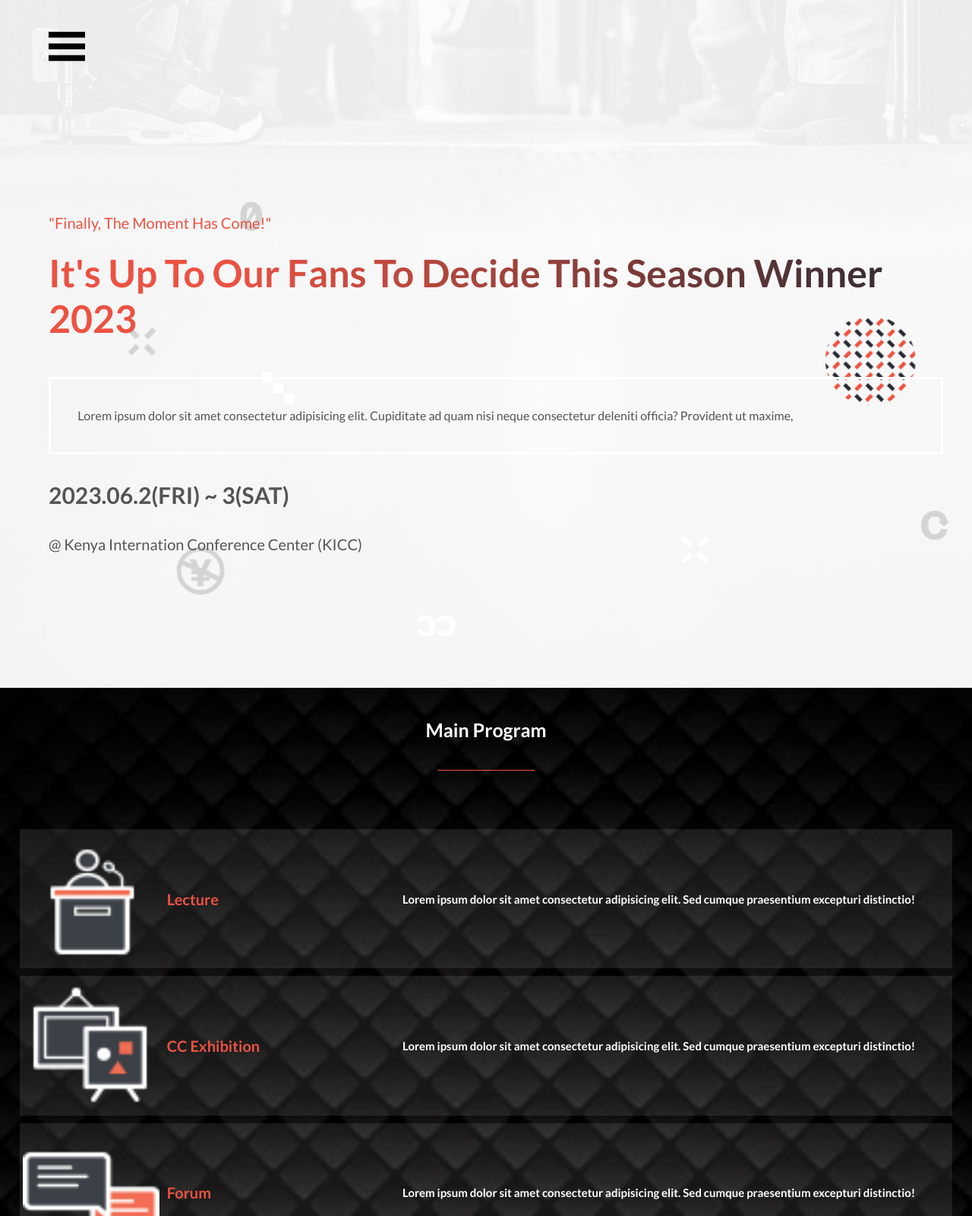
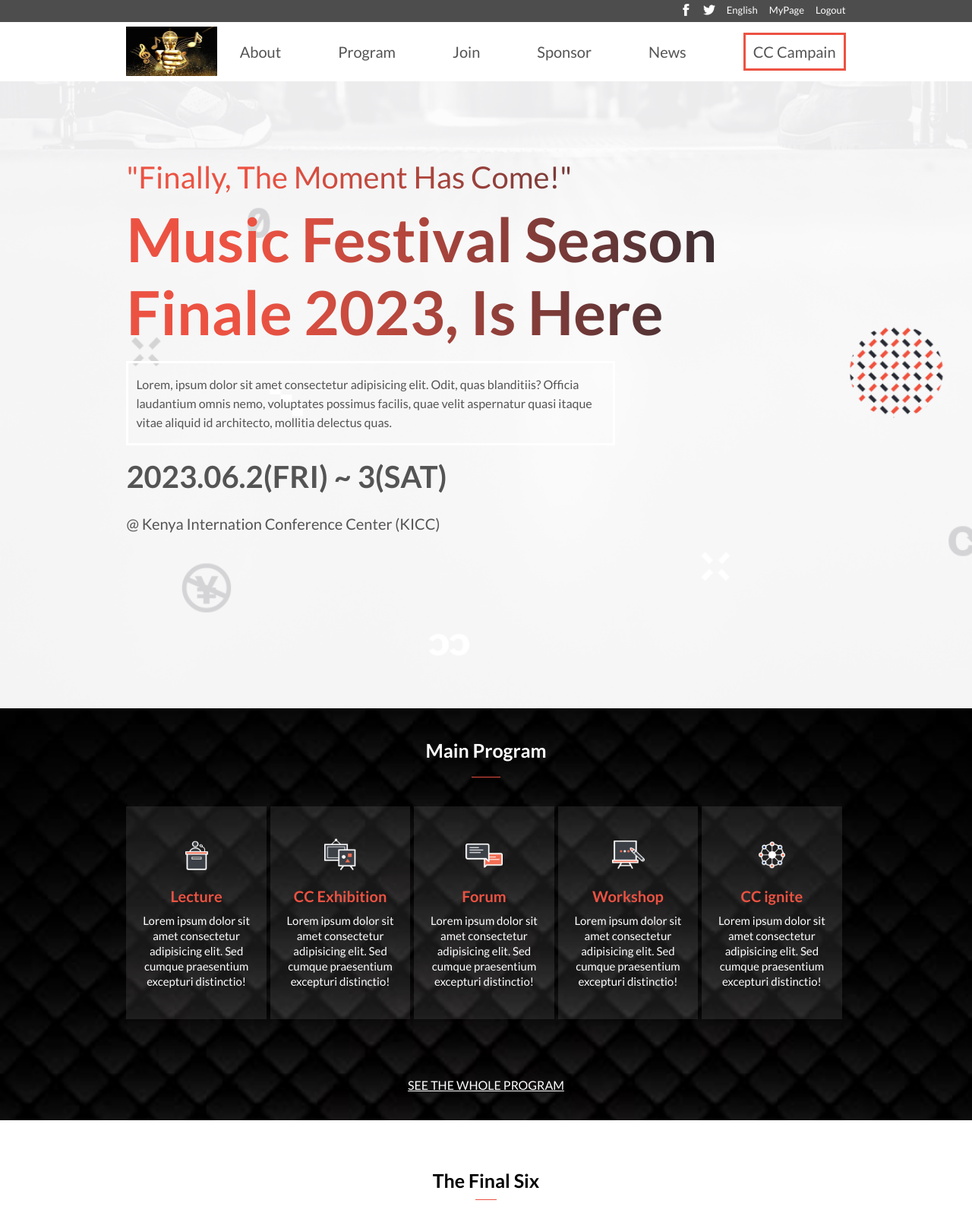
Before and after one commit to migo1/capstone-1, a website: page index.html in a window 1280 px wide. Shown: the top 1600 px of the page at 76% size. Drawn offline with Linux system fonts and the light colour scheme.

Commit message:
add-style-index-desktop

```diff
--- a/index.html
+++ b/index.html
@@ -13,17 +13,18 @@
       <nav class="top-nav">
         <ul class="top-list">
           <li class="top-item">
-            <img src="./images/facebook-1.png" alt="" class="nav-image" />
+            <img src="./images/icons/fb.png" alt="" class="nav-image" />
           </li>
           <li class="top-item">
-            <img src="./images/twitter.png" alt="" class="nav-image" />
+            <img src="./images/icons/twitter.png" alt="" class="nav-image" />
           </li>
           <li class="top-item">English</li>
           <li class="top-item">MyPage</li>
-          <li class="top-item">Logout</li>
+          <li class="top-item l-margin">Logout</li>
         </ul>
       </nav>
       <nav class="bottom-nav">
+        <div class="container">
           <img src="./images/sing.png" alt="" class="b-nav-image" />
           <ul class="b-list">
             <li class="b-item">About</li>
@@ -31,18 +32,23 @@
             <li class="b-item">Join</li>
             <li class="b-item">Sponsor</li>
             <li class="b-item">News</li>
+            <div class="border-item">
               <li class="b-item last">CC Campain</li>
+            </div>
           </ul>
+        </div>
       </nav>
       <!-- hero section -->
       <section class="hero">
         <h3 class="intro">"Finally, The Moment Has Come!"</h3>
         <h1 class="main-heading">
-          It's Up To Our Fans To Decide This Season Winner 2023
+          Music Festival Season Finale 2023, Is Here
         </h1>
         <p class="description">
-          Lorem ipsum dolor sit amet consectetur adipisicing elit. Cupiditate ad
-          quam nisi neque consectetur deleniti officia? Provident ut maxime,
+          Lorem, ipsum dolor sit amet consectetur adipisicing elit. Odit, quas
+          blanditiis? Officia laudantium omnis nemo, voluptates possimus
+          facilis, quae velit aspernatur quasi itaque vitae aliquid id
+          architecto, mollitia delectus quas.
         </p>
         <p class="date">2023.06.2(FRI) ~ 3(SAT)</p>
         <p class="location">@ Kenya Internation Conference Center (KICC)</p>
@@ -98,6 +104,9 @@
       <div class="link-container">
         <p>Join The Biggest Festival</p>
       </div>
+      <div class="see-programs">
+        <a href="#">See the whole program</a>
+      </div>
     </section>
 
     <!-- contestants -->
@@ -113,7 +122,7 @@
           <div class="finalist-detail">
             <h4 class="name">Yule msee</h4>
             <p class="specalty">some red italic stuff here sdfsda dsvsfdbv</p>
-            <hr class="detail-line"/>
+            <hr class="detail-line" />
             <p class="about-finalist">
               Lorem ipsum dolor sit amet iure tempore quasi et possimus aliquid.
             </p>
@@ -127,7 +136,7 @@
           <div class="finalist-detail">
             <h4 class="name">Yule msee</h4>
             <p class="specalty">some red italic stuff here</p>
-            <hr class="detail-line"/>
+            <hr class="detail-line" />
             <p class="about-finalist">
               Lorem ipsum dolor sit amet iure tempore quasi et possimus aliquid.
             </p>
@@ -141,7 +150,7 @@
           <div class="finalist-detail">
             <h4 class="name">Yule msee</h4>
             <p class="specalty">some red italic stuff here</p>
-            <hr class="detail-line"/>
+            <hr class="detail-line" />
             <p class="about-finalist">
               Lorem ipsum dolor sit amet iure tempore quasi et possimus aliquid.
             </p>
@@ -155,7 +164,7 @@
           <div class="finalist-detail">
             <h4 class="name">Yule msee</h4>
             <p class="specalty">some red italic stuff here</p>
-            <hr class="detail-line"/>
+            <hr class="detail-line" />
             <p class="about-finalist">
               Lorem ipsum dolor sit amet iure tempore quasi et possimus aliquid.
             </p>
@@ -169,7 +178,7 @@
           <div class="finalist-detail">
             <h4 class="name">Yule msee</h4>
             <p class="specalty">some red italic stuff here</p>
-            <hr class="detail-line"/>
+            <hr class="detail-line" />
             <p class="about-finalist">
               Lorem ipsum dolor sit amet iure tempore quasi et possimus aliquid.
             </p>
@@ -183,28 +192,37 @@
           <div class="finalist-detail">
             <h4 class="name">Yule msee</h4>
             <p class="specalty">some red italic stuff here</p>
-            <hr class="detail-line"/>
+            <hr class="detail-line" />
             <p class="about-finalist">
               Lorem ipsum dolor sit amet iure tempore quasi et possimus aliquid.
             </p>
           </div>
         </li>
       </ul>
-      <button class="finalist-button">MORE <span><img src="./images/down-arrow.png" alt="" class="down-image"></span></button>
+      <button class="finalist-button">
+        MORE
+        <span
+          ><img src="./images/down-arrow.png" alt="" class="down-image"
+        /></span>
+      </button>
     </section>
 
     <!-- partners -->
     <section class="partners">
-      <img src="" alt="" class="partner" />
-      <img src="" alt="" class="partner" />
-      <img src="" alt="" class="partner" />
-      <img src="" alt="" class="partner" />
-      <img src="" alt="" class="partner" />
+     <h3 class="p-heading">Partner</h3>
+      <hr />
+      <div class="partners-container">
+        <img src="./images/partners/mozilla.png" alt="" class="partner" />
+        <img src="./images/partners/google.png" alt="" class="partner" />
+        <img src="./images/partners/naver.png" alt="" class="partner" />
+        <img src="./images/partners/daumkakao.png" alt="" class="partner" />
+        <img src="./images/partners/bnb.png" alt="" class="partner" />
+      </div>
     </section>
 
     <footer>
-      <img src="" alt="" />
-      <div>
+      <img src="./images/sing.png" alt="" class="footer-image"/>
+      <div class="footer-text">
         <p class="top-footer">
           Lorem ipsum dolor sit amet consectetur, adipisicing elit.
         </p>
--- a/style.css
+++ b/style.css
@@ -265,3 +265,302 @@ h1 {
 footer {
   display: none;
 }
+
+.see-programs {
+  display: none;
+}
+
+@media (min-width: 768px) {
+  .hamburger {
+    display: none;
+  }
+
+  .top-nav {
+    display: block;
+    background-color: #4d4d4d;
+  }
+
+  .top-list {
+    display: flex;
+    justify-content: end;
+    padding: 5px 13%;
+  }
+
+  .top-item {
+    margin-right: 15px;
+    color: #fff;
+    font-size: 13px;
+  }
+
+  .l-margin {
+    margin-right: 0;
+  }
+
+  .nav-image {
+    height: 16px;
+    width: 16px;
+    filter: brightness(0) invert(1);
+  }
+
+  .bottom-nav {
+    display: block;
+    background-color: #fff;
+  }
+
+  .container {
+    padding: 0.5% 13%;
+    display: flex;
+    flex-wrap: wrap;
+    flex-direction: row;
+    justify-content: space-between;
+    align-items: center;
+  }
+
+  .b-nav-image {
+    height: 45px;
+    width: 80px;
+  }
+
+  .b-list {
+    display: flex;
+    align-items: center;
+  }
+
+  .b-item {
+    margin-right: 18px;
+    font-size: 15px;
+    color: #545454;
+  }
+
+  /* the margin right will have to change on different screen sizes */
+
+  .border-item {
+    border: 3px solid #ec5242;
+    padding: 10px;
+  }
+  .last {
+    white-space: nowrap;
+    margin-right: 0;
+  }
+
+  .hero {
+    padding: 8% 20% 8% 13%;
+    display: flex;
+    flex-direction: column;
+  }
+
+  .intro {
+    font-size: 40px;
+    margin-bottom: 1%;
+  }
+
+  .main-heading {
+    font-size: 80px;
+    font-weight: 900;
+    margin-bottom: 2%;
+  }
+
+  .description {
+    padding: 15px 10px;
+    width: 75%;
+    margin-bottom: 2%;
+  }
+
+  .date {
+    font-size: 40px;
+    font-weight: 900;
+  }
+
+  .location {
+    font-weight: 500;
+    font-weight: 35px;
+  }
+
+ .main-progam .program-heading {
+    margin-bottom: 20px;
+  }
+  .main-progam hr {
+    width: 3%;
+    height: 1px;
+    border: none;
+    margin: 0 auto;
+    background-color: #ec5242;
+  }
+
+  .program-list {
+    padding-left: 13%;
+    padding-right: 13%;
+    display: flex;
+    flex-direction: row;
+    margin-left: 0;
+    margin-right: 0;
+    margin-top: 3%;
+  }
+
+  .program-item {
+    display: flex;
+    flex-direction: column;
+    justify-content: center;
+    align-items: center;
+    text-align: center;
+    margin-bottom: 0;
+    padding: 10px;
+    margin-right: 5px;
+    height: 280px;
+  }
+
+  .program-image {
+    margin: 0;
+    width: 30%;
+  }
+
+  .project-title {
+    margin: 0;
+    text-align: center;
+    margin-top: 20px;
+    width: 100%;
+  }
+
+  .program-detail {
+    width: 100%;
+    font-weight: 500;
+    margin-top: 10px;
+    line-height: 20px;
+  }
+
+  .link-container {
+    display: none;
+  }
+
+  .see-programs {
+    display: flex;
+    justify-content: center;
+  }
+
+  .see-programs a {
+    color: #fff;
+    text-transform: uppercase;
+    text-decoration: underline;
+    text-decoration-skip-ink: none;
+    padding-bottom: 2px;
+  }
+
+  .contestants {
+    padding: 5% 13%;
+  }
+
+  .contestants .program-heading {
+    margin-bottom: 10px;
+  }
+
+  .contestants .program-underline {
+    width: 3%;
+  }
+
+  .finalists {
+    display: flex;
+    flex-direction: row;
+    justify-content: space-between;
+    flex-wrap: wrap;
+    width: 100%;
+  }
+
+  .finalist {
+    width: 45%;
+    margin-bottom: 5%;
+  }
+
+  .finalist-button {
+    display: none;
+  }
+
+  .partners {
+    display: block;
+    background-color: #272a31;
+    padding: 6% 15%;
+  }
+
+  .p-heading {
+    text-align: center;
+    font-size: 28px;
+    color: #4d4d4d;
+    margin-bottom: 20px;
+  }
+
+  .partners-container {
+    display: flex;
+    flex-direction: row;
+    justify-content: space-between;
+    margin-top: 40px;
+    align-items: center;
+  }
+
+  .partner {
+    width: 12%;
+    filter: grayscale(100%);
+  }
+
+  .partners hr {
+    width: 3%;
+    height: 1px;
+    border: none;
+    margin: 0 auto;
+    background-color: #ec5242;
+  }
+
+  footer {
+    padding: 3% 13% 5%;
+    display: flex;
+    flex-direction: row;
+    justify-content: space-between;
+    align-items: center;
+  }
+
+  .footer-image {
+    width: 200px;
+    height: 100px;
+    margin-right: 5%;
+  }
+
+  .footer-text {
+    display: flex;
+    flex-direction: column;
+  }
+
+  .top-footer {
+    font-weight: 500;
+    margin-bottom: 1%;
+  }
+
+  .bottom-footer {
+    font-weight: 300;
+    line-height: 22px;
+  }
+}
+
+@media (min-width: 1241px) {
+  .b-nav-image {
+    height: 65px;
+    width: 120px;
+  }
+
+  .b-list {
+    display: flex;
+    align-items: center;
+  }
+
+  .b-item {
+    margin-right: 75px;
+    font-size: 20px;
+    color: #545454;
+  }
+
+  .border-item {
+    border: 3px solid #ec5242;
+    padding: 10px;
+  }
+  .last {
+    white-space: nowrap;
+    margin-right: 0;
+  }
+}
```
Lines whose indentation alone changed are shown as unchanged.
